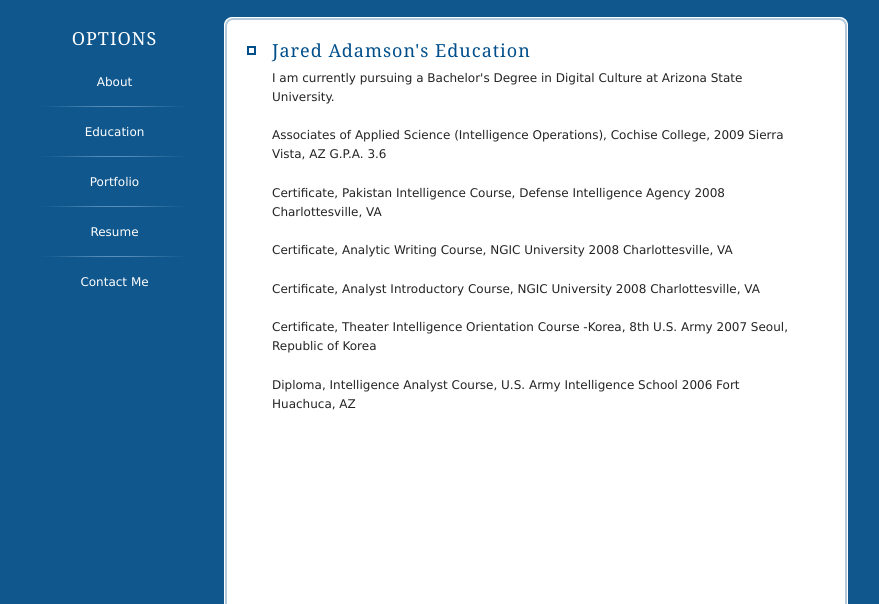
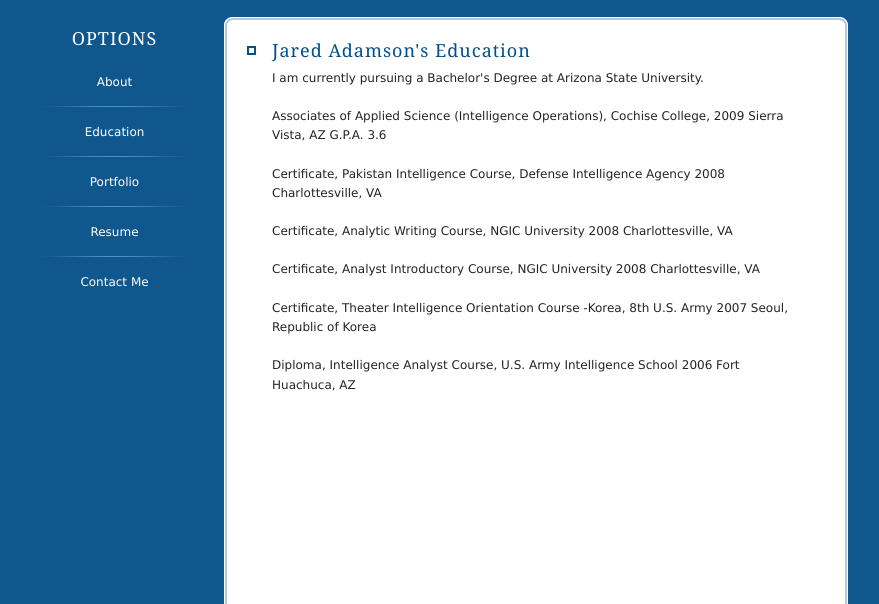
Before and after one commit to Jared-Adamson/AME_Web_Dev_Portfolio_Assignment, a plain HTML site: page education.html in a window 1280 px wide. Shown: the part 196-800 px from the top of the page, without its empty margins (183-1062 px from the left). Drawn offline with Linux system fonts and the light colour scheme; files whose address does not match are found by name.

Commit message:
Update education.html

```diff
--- a/education.html
+++ b/education.html
@@ -55,7 +55,7 @@
         <div class="box-top"></div>
         <div class="box-in" id="home">
           <h2>Jared Adamson's Education</h2>
-          <p>I am currently pursuing a Bachelor's Degree in Digital Culture at Arizona State University.  <br><br>
+          <p>I am currently pursuing a Bachelor's Degree at Arizona State University.  <br><br>
 
             Associates of Applied Science (Intelligence Operations), Cochise College, 2009
 Sierra Vista, AZ G.P.A. 3.6
```
